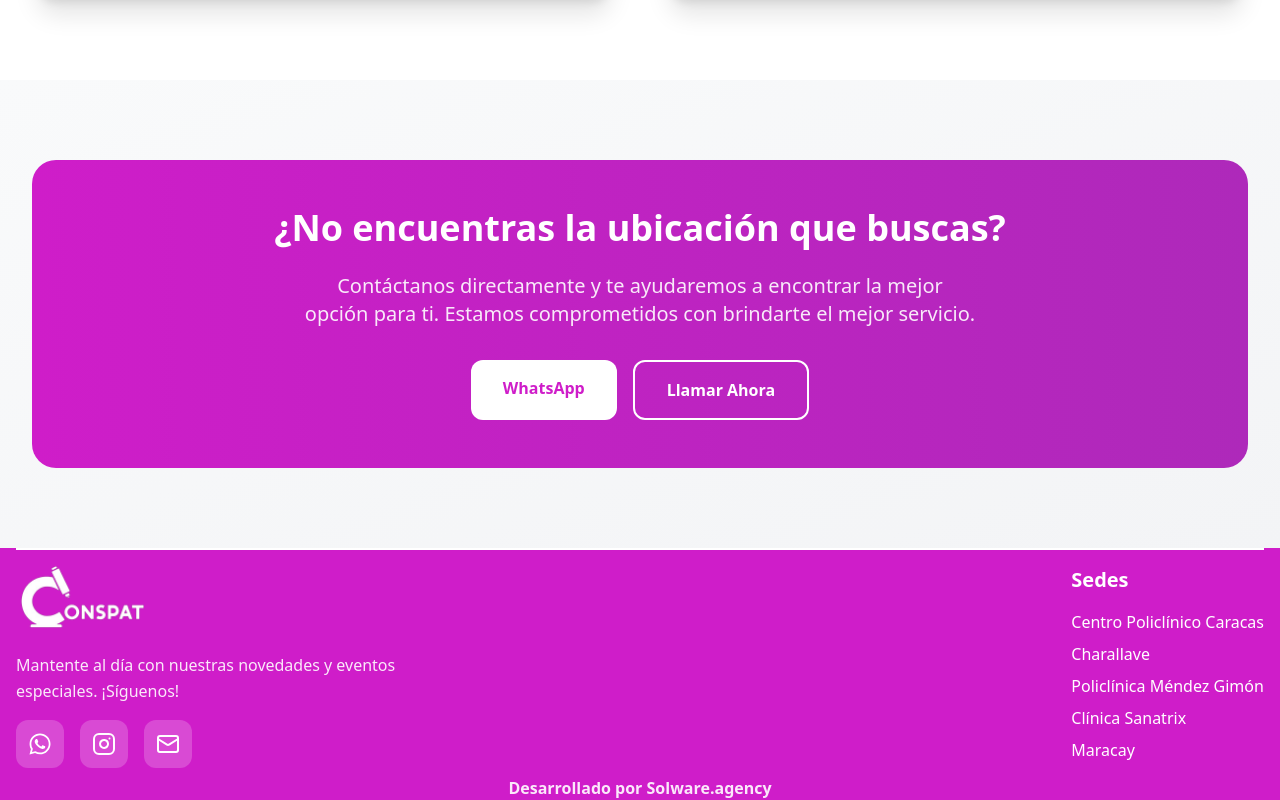
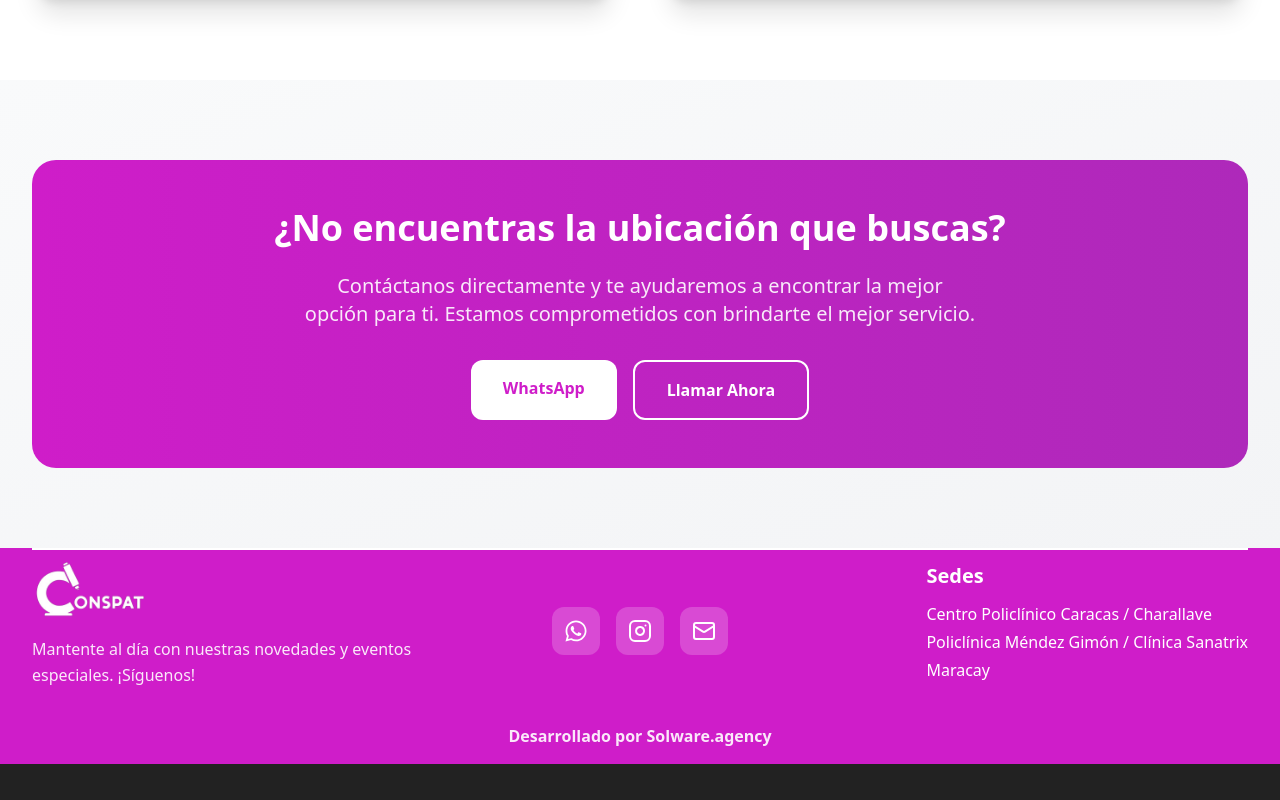
Before and after one commit to Solware-Agency/conspatt, a React (Vite) app: page /ubicanos in a window 1280 px wide. Shown: the part 2325-3125 px from the top of the page. After the commit the page ends 3089 px from the top, so only its background shows below. Built offline with nearby package versions, Linux system fonts and the light colour scheme.

Commit message:
Add files via upload

```diff
--- a/src/components/Footer.tsx
+++ b/src/components/Footer.tsx
@@ -5,17 +5,21 @@ import { FaWhatsapp } from 'react-icons/fa';
 
 const Footer = () => {
   return (
-    <footer className="bg-[#cf1dc9] text-white py-0">
-      <div className="max-w-7xl mx-auto px-4">
-        <hr className="border-t-2 border-white mb-4" />
-        <div className="grid md:grid-cols-3 gap-4">
-          <div className="md:col-span-1">
-            <Link to="/" className="text-3xl font-bold mb-4 inline-block">
-              <img src="/logo blanco.png" alt="Logo de Conspat" className="h-16" />
+        <footer className="bg-[#cf1dc9] text-white py-0 pb-4">
+      <div className="max-w-7xl mx-auto px-4 sm:px-6 lg:px-8">
+        <hr className="border-t-2 border-white mb-3" />
+        <div className="grid md:grid-cols-3 gap-4 items-start">
+          <div>
+            <Link to="/" className="text-3xl font-bold mb-3 inline-block">
+              <img src="/logo blanco.png" alt="Logo de Conspat" className="h-14" />
             </Link>
-            <p className="text-white/90 mb-4 leading-relaxed">
+            <p className="text-white/90 mb-3 leading-relaxed">
               Mantente al día con nuestras novedades y eventos especiales. ¡Síguenos!
             </p>
+          </div>
+
+          {/* Iconos centrados */}
+          <div className="flex justify-center items-center h-full">
             <div className="flex space-x-4">
               <a href="https://wa.me/584242082491" target="_blank" rel="noopener noreferrer" className="bg-white/20 p-3 rounded-xl hover:bg-white/30 transition-colors transform hover:scale-105 hover:shadow-lg">
                 <FaWhatsapp className="w-6 h-6 text-white" />
@@ -29,21 +33,15 @@ const Footer = () => {
             </div>
           </div>
 
-          <div className="flex justify-end w-full md:col-span-2">
+          <div className="flex justify-end">
             <div className="text-left">
-              <h3 className="text-xl font-bold mb-4">Sedes</h3>
-              <div className="space-y-2">
+              <h3 className="text-xl font-bold mb-3">Sedes</h3>
+              <div className="space-y-1">
                 <div>
-                  <p className="text-white">Centro Policlínico Caracas</p>
+                  <p className="text-white">Centro Policlínico Caracas / Charallave</p>
                 </div>
                 <div>
-                  <p className="text-white">Charallave</p>
-                </div>
-                <div>
-                  <p className="text-white">Policlínica Méndez Gimón</p>
-                </div>
-                <div>
-                  <p className="text-white">Clínica Sanatrix</p>
+                  <p className="text-white">Policlínica Méndez Gimón / Clínica Sanatrix</p>
                 </div>
                 <div>
                   <p className="text-white">Maracay</p>
@@ -51,11 +49,9 @@ const Footer = () => {
               </div>
             </div>
           </div>
-
-
         </div>
 
-        <div className="mt-2 pt-0 text-center">
+        <div className="mt-6 text-center">
           <p className="text-white/90 font-bold">
             Desarrollado por <a href="https://www.solware.agency/" target="_blank" rel="noopener noreferrer" className="hover:underline">Solware.agency</a>
           </p>
--- a/src/pages/Home.tsx
+++ b/src/pages/Home.tsx
@@ -318,7 +318,7 @@ const Home = () => {
 								/>
 								<span className="text-gray-900"> es nuestra prioridad</span>
 							</h1>
-							<p className="text-xl text-gray-600 mb-8 leading-relaxed">
+							<p className="text-xl text-gray-600 mb-8 leading-relaxed text-justify">
 								En Conspat, proporcionamos diagnósticos patológicos precisos y oportunos, inspirados por el deseo de
 								investigar y ayudar a la comunidad médica desde 2004.
 							</p>
@@ -452,14 +452,14 @@ const Home = () => {
 							textAlign="center"
 						/>
 						<div className="w-24 h-1 bg-[#cf1dc9] mx-auto mb-6"></div>
-						<p className="text-xl text-gray-600 max-w-3xl mx-auto">
+						<p className="text-xl text-gray-600 max-w-3xl mx-auto text-center">
 							Conoce más de nuestra historia y equipo técnico especializado.
 						</p>
 					</div>
 
 					<div className="grid lg:grid-cols-2 gap-16 items-center">
 						<div>
-							<h3 className="text-2xl font-bold text-gray-900 mb-6 pb-2">
+							<h3 className="text-2xl font-bold text-gray-900 mb-6 pb-2 text-center">
 								{/* Aquí puedes dejar el título o eliminarlo si no es necesario */}
 								Expertos en resultados patológicos
 							</h3>
@@ -474,7 +474,7 @@ const Home = () => {
 									{ filter: 'blur(0px)', opacity: 1, y: 0 },
 								]}
 								onAnimationComplete={() => console.log('Animation completed!')}
-								className="text-gray-600 mb-6 leading-relaxed"
+								className="text-gray-600 mb-6 leading-relaxed text-justify"
 							/>
 							<BlurText
 								text="Invertimos en la última tecnología y equipos de diagnóstico para ofrecer una amplia gama de estudios patológicos, incluyendo biopsias y citologías. Nuestra infraestructura avanzada nos permite realizar análisis con la mayor eficiencia, asegurando diagnósticos rápidos y confiables que son esenciales para la atención médica de nuestros pacientes."
@@ -487,7 +487,7 @@ const Home = () => {
 									{ filter: 'blur(0px)', opacity: 1, y: 0 },
 								]}
 								onAnimationComplete={() => console.log('Animation completed!')}
-								className="text-gray-600 mb-8 leading-relaxed"
+								className="text-gray-600 mb-8 leading-relaxed text-justify"
 							/>
 						</div>
 
@@ -495,8 +495,8 @@ const Home = () => {
 						<div className="relative">
 							<div className="bg-gradient-to-br from-[#cf1dc9]/10 to-[#ae29ba]/10 rounded-3xl p-8">
 								<div className="text-center mb-8">
-									<h4 className="text-2xl font-bold text-gray-900 mb-4 pb-2">Nuestras Instalaciones</h4>
-									<p className="text-gray-600">
+									<h4 className="text-2xl font-bold text-gray-900 mb-4 pb-2 text-center">Nuestras Instalaciones</h4>
+									<p className="text-gray-600 text-center">
 										Tecnología de vanguardia y personal especializado trabajando para tu salud
 									</p>
 								</div>
@@ -542,10 +542,10 @@ const Home = () => {
 								textAlign="center"
 							/>
 							<div className="w-24 h-1 bg-[#cf1dc9] mx-auto mb-6"></div>
-							<p className="text-xl text-gray-600 max-w-3xl mx-auto">
-								Los principios que nos guían en nuestro compromiso con la excelencia médica y el servicio a la
-								comunidad.
-							</p>
+													<p className="text-xl text-gray-600 max-w-3xl mx-auto text-center">
+							Los principios que nos guían en nuestro compromiso con la excelencia médica y el servicio a la
+							comunidad.
+						</p>
 						</div>
 
 						<div className="grid md:grid-cols-3 gap-8">
@@ -567,8 +567,8 @@ const Home = () => {
 						{/* Core Values Grid */}
 						<div className="mt-16">
 							<div className="text-center mb-12">
-								<h3 className="text-2xl font-bold text-gray-900 mb-4 pb-2">Nuestros Valores Fundamentales</h3>
-								<p className="text-gray-600">Los pilares que sostienen nuestro compromiso con la excelencia</p>
+								<h3 className="text-2xl font-bold text-gray-900 mb-4 pb-2 text-center">Nuestros Valores Fundamentales</h3>
+								<p className="text-gray-600 text-center">Los pilares que sostienen nuestro compromiso con la excelencia</p>
 							</div>
 
 							<div className="grid grid-cols-2 md:grid-cols-3 gap-6">
@@ -701,7 +701,7 @@ const Home = () => {
 							textAlign="center"
 						/>
 						<div className="w-24 h-1 bg-[#cf1dc9] mx-auto mb-6"></div>
-						<p className="text-xl text-gray-600 max-w-3xl mx-auto">
+						<p className="text-xl text-gray-600 max-w-3xl mx-auto text-center">
 							Te ofrecemos distintos tipos de servicios para mejorar tu salud.
 						</p>
 					</div>
@@ -745,7 +745,8 @@ const Home = () => {
 							rootMargin="-100px"
 							textAlign="center"
 						/>
-						<p className="text-xl text-gray-600 max-w-3xl mx-auto">
+						<div className="w-24 h-1 bg-[#cf1dc9] mx-auto mb-6"></div>
+						<p className="text-xl text-gray-600 max-w-3xl mx-auto text-center">
 							Ponte en contacto con Laboratorios Conspat. Contamos con la mejor precisión y rapidez del mundo
 							patológico.
 						</p>
```
